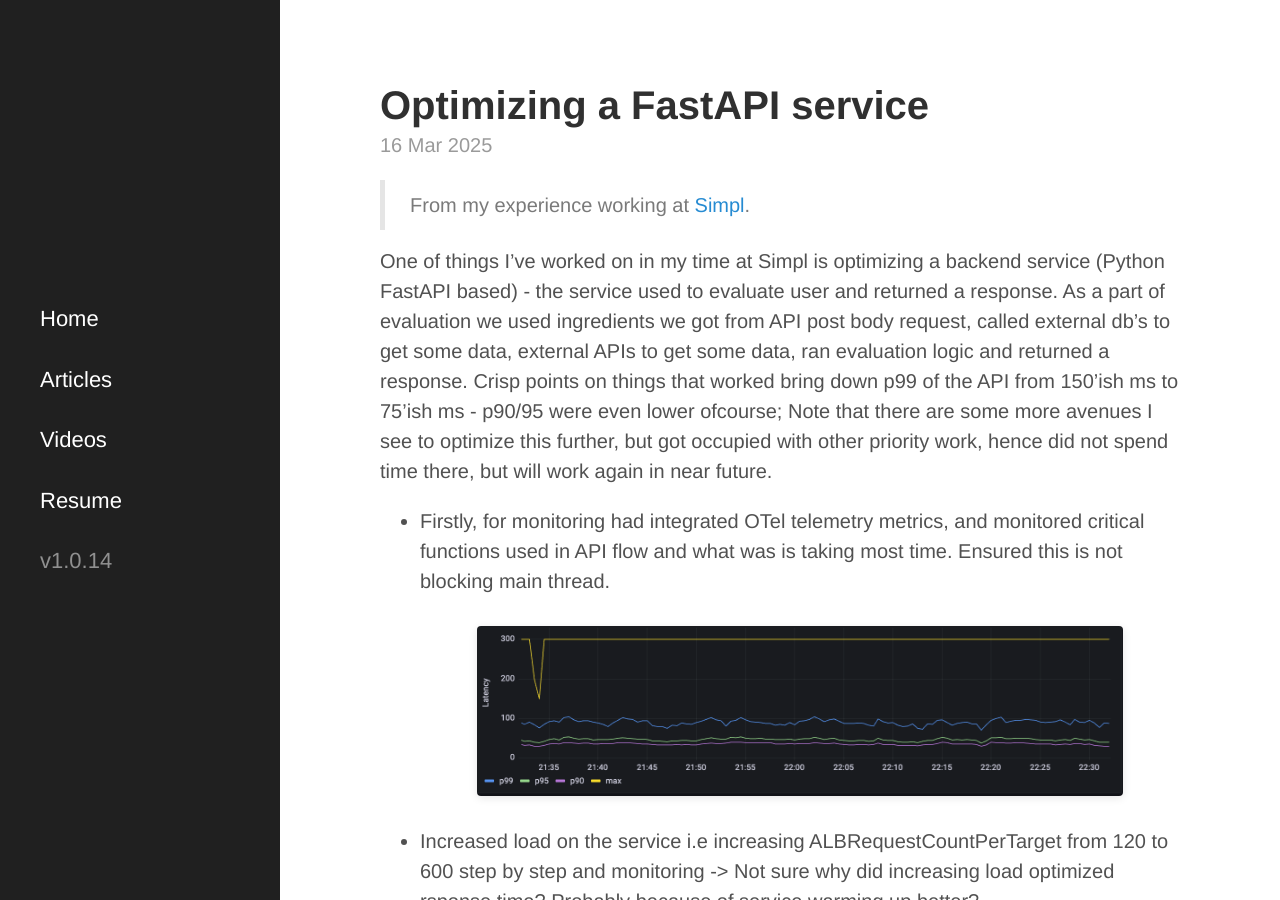
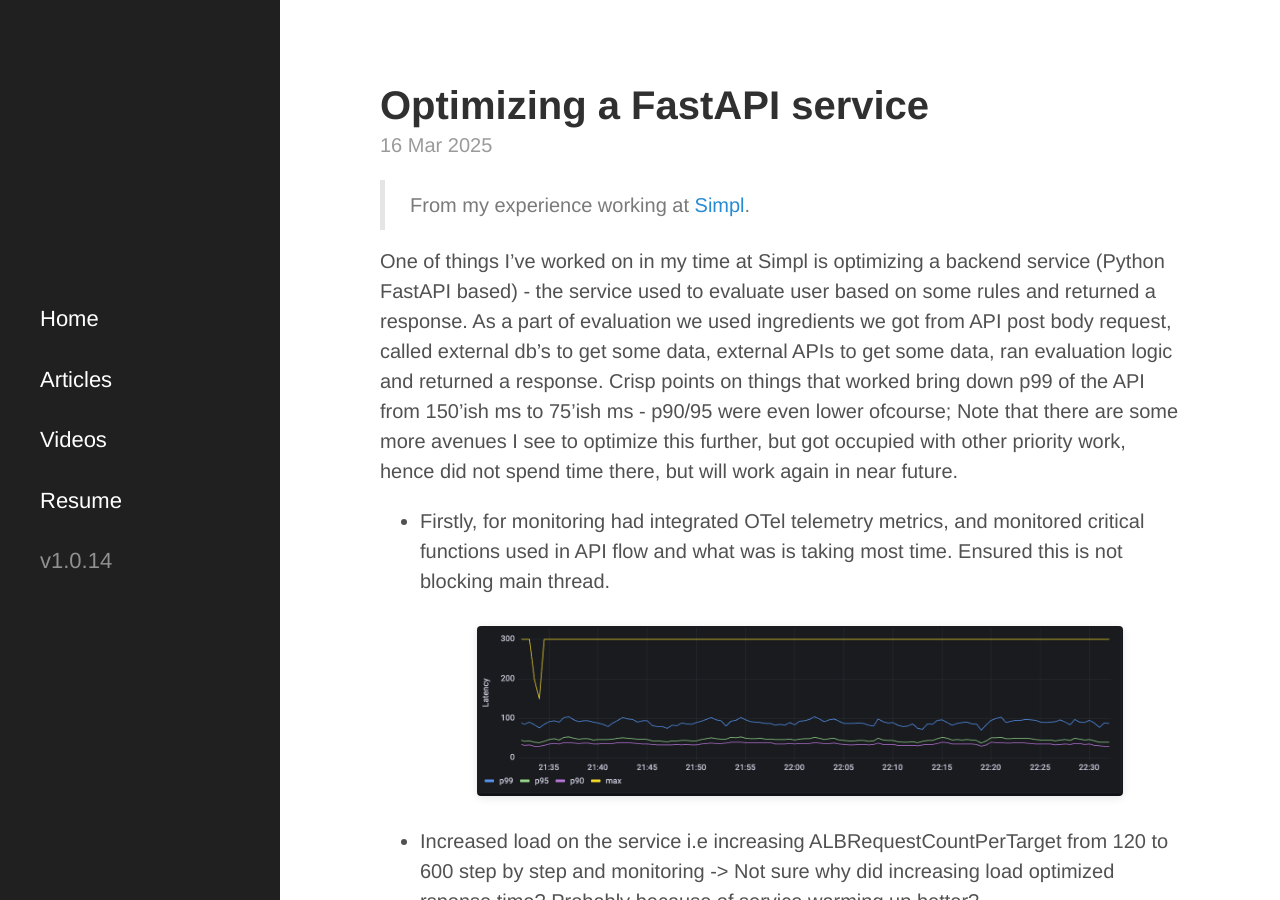
Before and after one commit to surajvm1/surajv311.github.io, a Jekyll site: the page built from _posts/2025-03-16-fastapi-service-optimization.md, in a window 1280 px wide and 900 px high. Built offline with Jekyll 4.4.1, drawn with Linux system fonts in a browser that asks for light colours; some web fonts are replaced.

Commit message:
update line

```diff
--- a/_posts/2025-03-16-fastapi-service-optimization.md
+++ b/_posts/2025-03-16-fastapi-service-optimization.md
@@ -6,7 +6,7 @@ category: technicalArticles
 
 > From my experience working at [Simpl](https://simpl.com/).
 
-One of things I've worked on in my time at Simpl is optimizing a backend service (Python FastAPI based) - the service used to evaluate user and returned a response. As a part of evaluation we used ingredients we got from API post body request, called external db's to get some data, external APIs to get some data, ran evaluation logic and returned a response.
+One of things I've worked on in my time at Simpl is optimizing a backend service (Python FastAPI based) - the service used to evaluate user based on some rules and returned a response. As a part of evaluation we used ingredients we got from API post body request, called external db's to get some data, external APIs to get some data, ran evaluation logic and returned a response.
 Crisp points on things that worked bring down p99 of the API from 150'ish ms to 75'ish ms - p90/95 were even lower ofcourse; Note that there are some more avenues I see to optimize this further, but got occupied with other priority work, hence did not spend time there, but will work again in near future.
 - Firstly, for monitoring had integrated OTel telemetry metrics, and monitored critical functions used in API flow and what was is taking most time. Ensured this is not blocking main thread.
 <img src="{{ site.baseurl }}/public/images/api-metrics-p99.png" alt="api-metrics-p99" class="blog-image">
```
